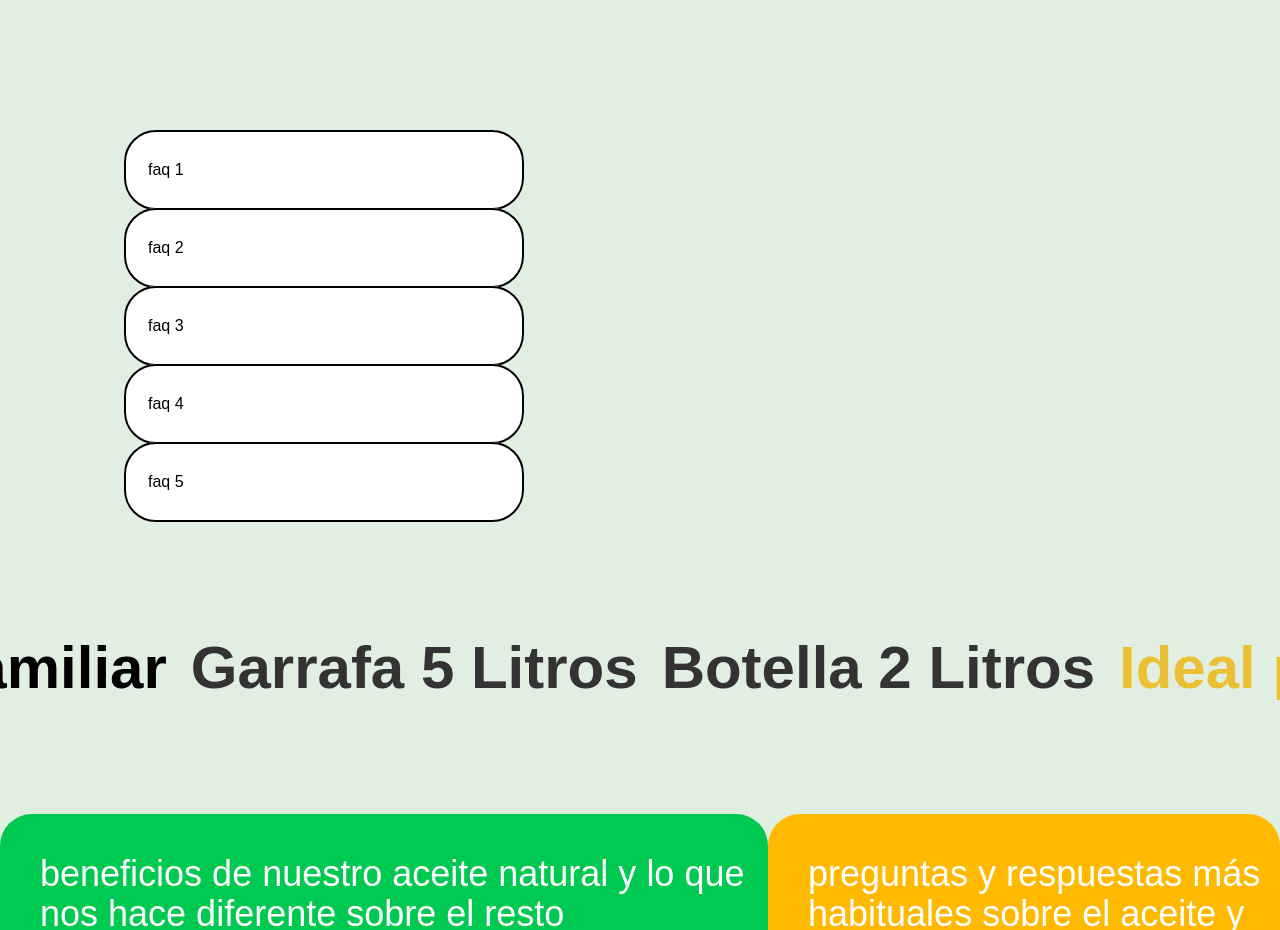
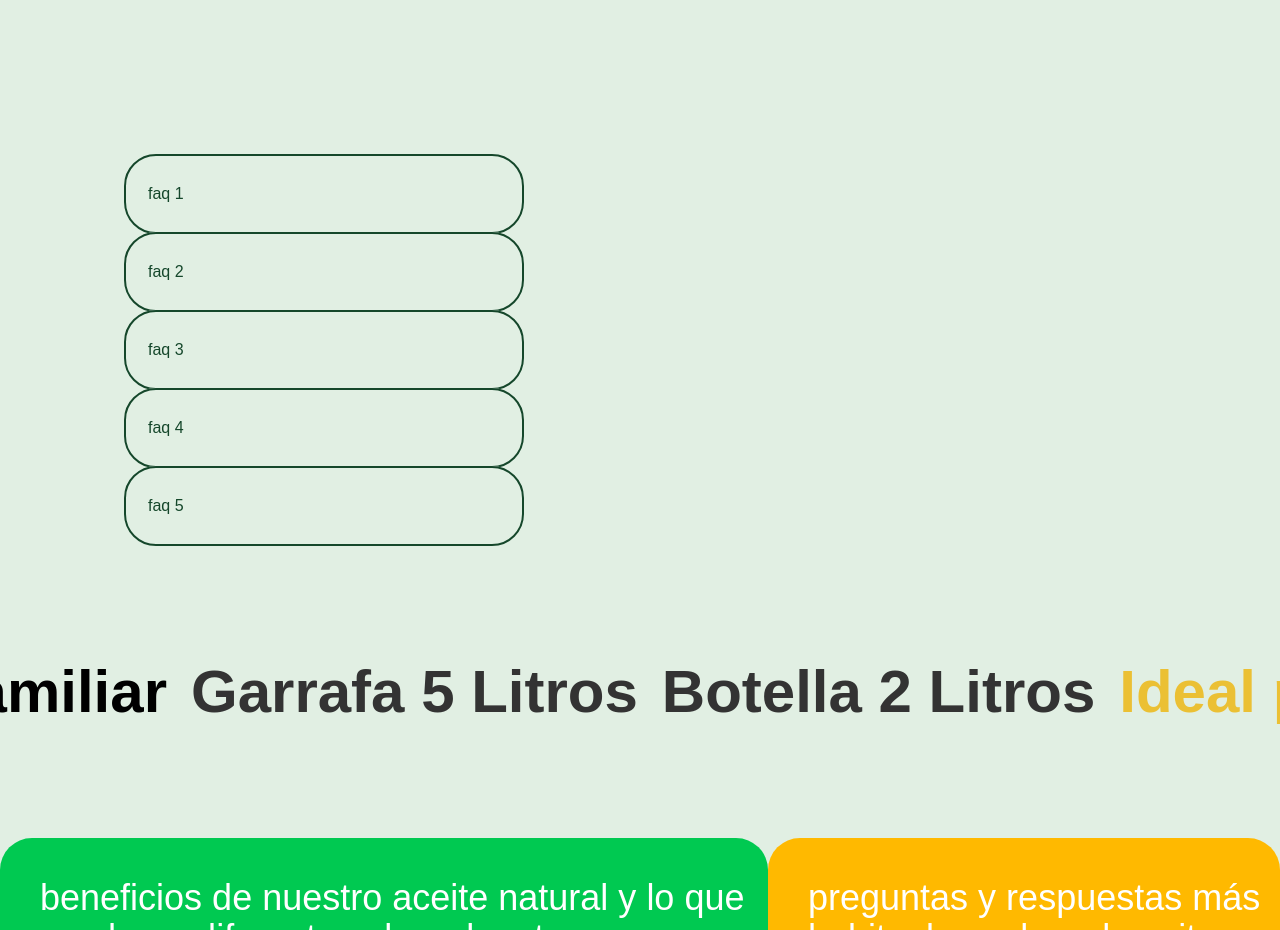
Before and after one commit to JaumeEsquerdo/oli-de-la-torre, a Next.js app in the folder oli-maleno/: page /producto/botella-0.5l in a window 1280 px wide. Shown: the part 1660-2590 px from the top of the page. Built offline with nearby package versions, Linux system fonts and the light colour scheme.

Commit message:
ajustar colores globales para acompañar al FAQ

```diff
--- a/oli-maleno/app/components/FAQ.tsx
+++ b/oli-maleno/app/components/FAQ.tsx
@@ -31,7 +31,7 @@ const dataFAQ: FaqItem[] = [
     }
 ]
 
-export const FAQ = ({ color = "#000000", textSecondary = "#666666" }) => {
+export const FAQ = ({ color = "#000000", textSecondary = "#666666", bgColor = '#ffffff' }) => {
     const [hoveredTab, setHoveredTab] = useState<string | null>(null)
     const [pressedTab, setPressedTab] = useState<string | null>(null)
 
@@ -66,8 +66,8 @@ export const FAQ = ({ color = "#000000", textSecondary = "#666666" }) => {
                                 stiffness: 300,
                                 damping: 30
                             }}
-                            style={{ backgroundColor: 'white' }}
-                            className={`relative w-full max-w-80 md:max-w-100 rounded-4xl flex justify-center items-start cursor-pointer z-20  ${isHovered && " text-white"}  duration-200 transition-colors ${i > 0 ? "-mt-0.5" : ""}`}>
+                            style={{ backgroundColor: bgColor }}
+                            className={`relative w-full max-w-80 md:max-w-100 rounded-4xl flex justify-center items-start cursor-pointer z-20  ${isHovered && " text-[bgColor]"}  duration-200 transition-colors ${i > 0 ? "-mt-0.5" : ""}`}>
 
 
                             {/* borde q no se oculta con la burbuja del hover */}
@@ -78,7 +78,7 @@ export const FAQ = ({ color = "#000000", textSecondary = "#666666" }) => {
                                 // onMouseLeave={() => setHoveredTab(null)}
                                 className="absolute top-0 left-0 w-full h-20 flex items-center px-6 z-10 rounded-4xl"
                             >
-                                <span style={{ color: isHovered ? "white" : color }} className={`inline-block z-20 font-medium transition-colors duration-200  rounded-4xl`}>
+                                <span style={{ color: isHovered ? bgColor : color }} className={`inline-block z-20 font-medium transition-colors duration-200  rounded-4xl`}>
                                     {data.title}
                                 </span>
 
@@ -111,7 +111,6 @@ export const FAQ = ({ color = "#000000", textSecondary = "#666666" }) => {
                                 )}
                             </AnimatePresence>
 
-
                         </motion.div >
                     )
                 })
--- a/oli-maleno/app/components/SlideProducts.tsx
+++ b/oli-maleno/app/components/SlideProducts.tsx
@@ -78,7 +78,7 @@ export const SlideProducts = ({ recomendados }: SlideProductsProps) => {
                                         key={item.id}
                                         onDragStart={(e) => e.preventDefault()}
                                         onClick={(e) => isDragging && e.preventDefault()}
-                                        className="w-[160px] md:w-[260px] shrink-0 bg-white rounded-2xl p-4 shadow-sm hover:shadow-md transition-all snap-start flex flex-col justify-between"
+                                        className="w-[120px] md:w-[220px] shrink-0 bg-white rounded-2xl p-4 shadow-sm hover:shadow-md transition-all snap-start flex flex-col justify-between"
                                     >
                                         <div className="w-full h-40 bg-gray-200 rounded-xl mb-3 flex items-center justify-center text-gray-400">
                                             <span>[Imagen {item.subtitulo}]</span>
--- a/oli-maleno/app/globals.css
+++ b/oli-maleno/app/globals.css
@@ -4,10 +4,12 @@
   --background: #ffffff;
   --foreground: #171717;
   --textColor: #15472b;
+  --bgColor: #e1efe3;
 }
 
 @theme inline {
   --color-background: var(--background);
+  --color-bgColor: var(--bgColor);
   --color-foreground: var(--foreground);
   --color-textColor: var(--textColor);
   --font-sans: var(--font-geist-sans);
--- a/oli-maleno/app/producto/[id]/page.tsx
+++ b/oli-maleno/app/producto/[id]/page.tsx
@@ -112,7 +112,7 @@ export default async function DetalleProductoPage({ params }: PaginaProps) {
     // Si existe la búsqueda
     return (
         <>
-            <div className="bg-[#E1EFE3] w-full h-full ">
+            <div className="bg-bgColor w-full h-full ">
                 <Header />
                 <main className="flex flex-col">
 
@@ -171,7 +171,7 @@ export default async function DetalleProductoPage({ params }: PaginaProps) {
                                 {/* faqs */}
                                 <div className="w-100">
 
-                                    <FAQ />
+                                    <FAQ bgColor="#e1efe3" color="#15472b" />
                                 </div>
                             </div>
                         </div>
```
